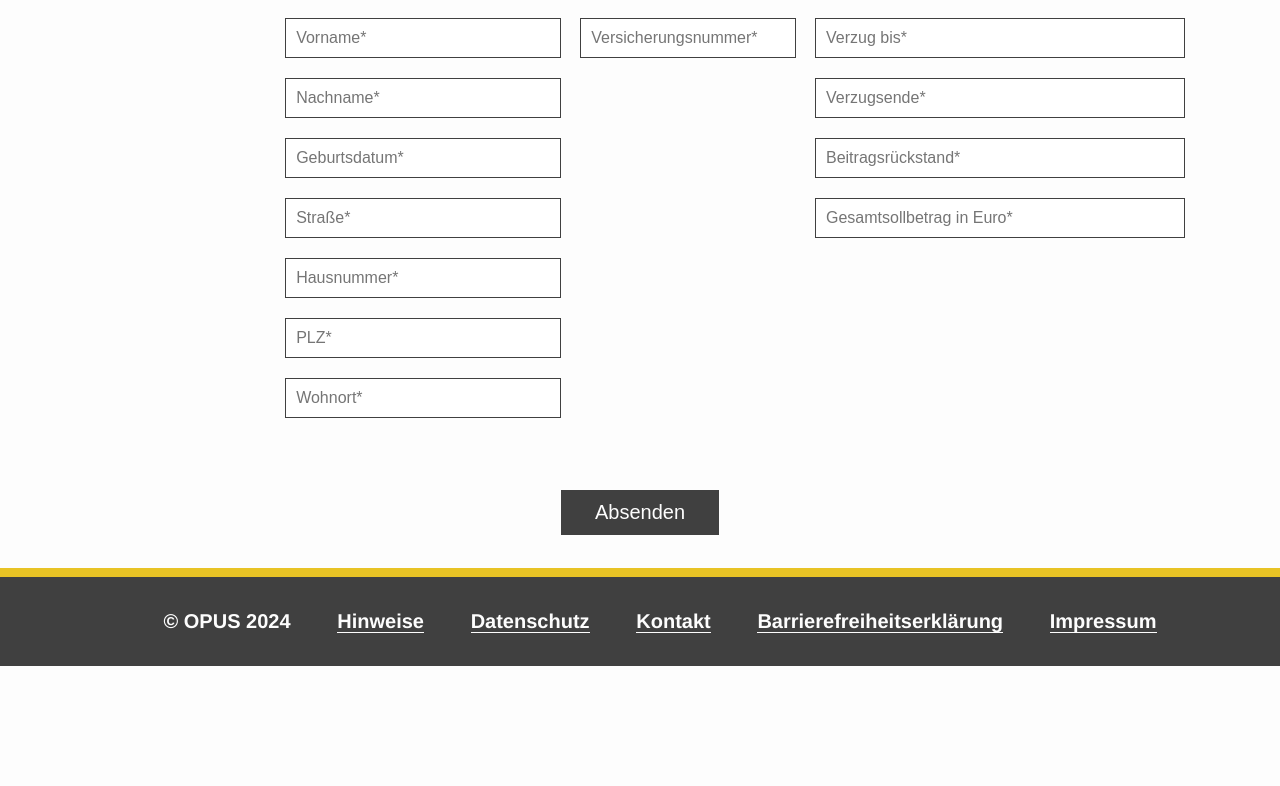
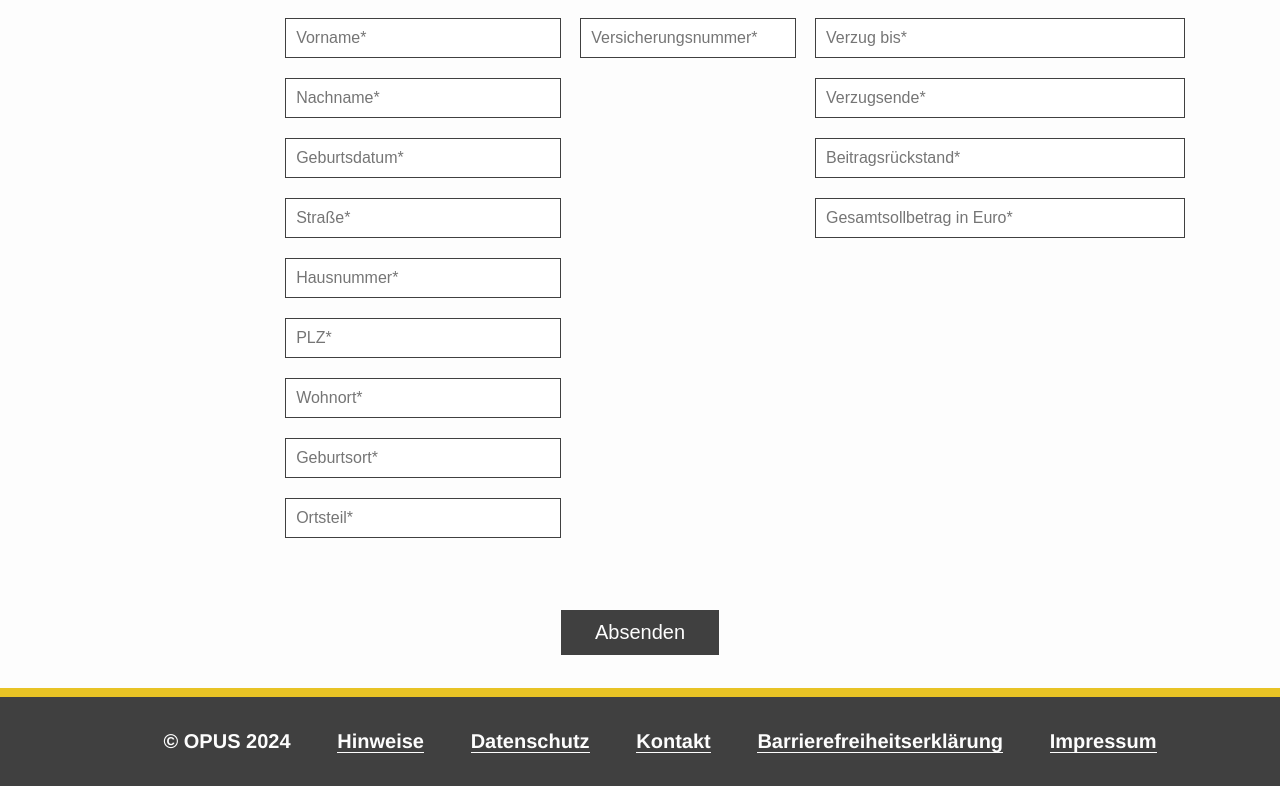
Before and after one commit to Cubemil/OPAS-User-Interface, a Vue app in the folder App/: page /ersterfassung in a window 1280 px wide. Shown: the part 549-1335 px from the top of the page. Before the commit the page ends 1215 px from the top, so only its background shows below. Built offline with nearby package versions, Linux system fonts and the light colour scheme.

Commit message:
added input fields

```diff
--- a/App/src/components/Eingabeformular.vue
+++ b/App/src/components/Eingabeformular.vue
@@ -26,7 +26,8 @@
               <input type="text" id="hausnummer" required v-model="hausnummer" placeholder="Hausnummer*">
               <input type="text" id="plz" required v-model="plz" placeholder="PLZ*">
               <input type="text" id="wohnort" required v-model="wohnort" placeholder="Wohnort*">
-
+              <input type="text" id="geburtsort" required v-model="geburtsort" placeholder="Geburtsort*">
+              <input type="text" id="ortsteil" required v-model="ortsteil" placeholder="Ortsteil*">
             </td>
             <td>
               <input type="text" id="vu-nr" required v-model="versicherungsunternehmensnummer"
```
